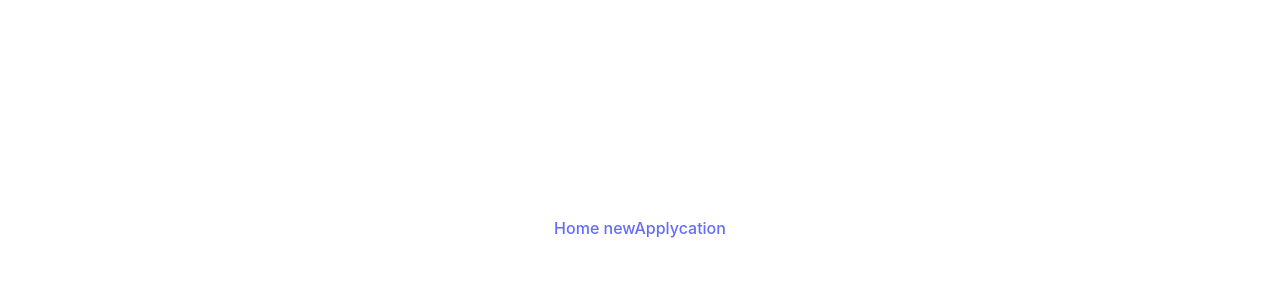
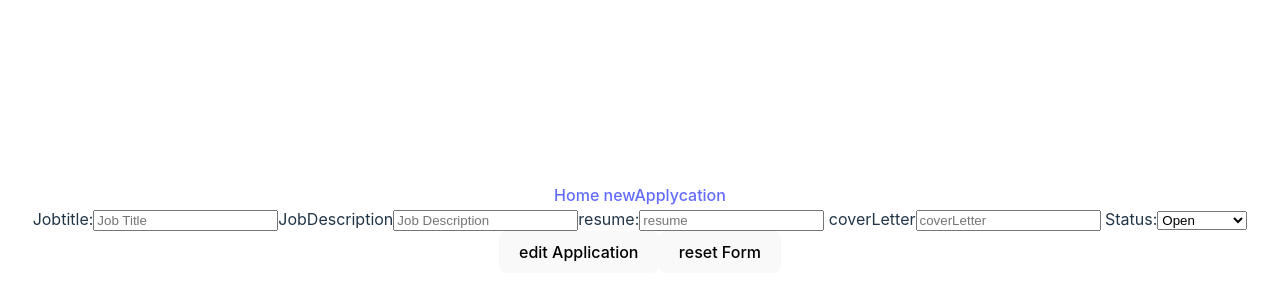
Before and after one commit to Nielskorn/ApplicationMangementApp, a React (Vite) app in the folder frontend/: page /editApplication/1 in a window 1280 px wide. Before the commit this address had no page. Shown: the part 172-472 px from the top of the page. Built offline with nearby package versions, Linux system fonts and the light colour scheme; no server answers.

Commit message:
made edit of Applications possiable im frontend

```diff
--- a/frontend/src/App.tsx
+++ b/frontend/src/App.tsx
@@ -7,6 +7,7 @@ import './App.css'
 import {Link, Route, Routes} from "react-router-dom";
 import Applicationdetails from "./Page/ApplicationDetails.tsx";
 import HomePage from "./Page/HomePage.tsx";
+import EditApplicationSite from "./Page/EditApplicationSite.tsx";
 
 function App() {
 
@@ -24,6 +25,7 @@ function App() {
             <Route path="/application/:id" element={<Applicationdetails/>} />
             <Route path="/"element={<HomePage/>}/>
             <Route path="/newApplication" element={<NewApplicationSite/>}/>
+        <Route path="/editApplication/:id" element={<EditApplicationSite/>} />
         </Routes>
     </>
   )
--- a/frontend/src/Page/ApplicationDetails.tsx
+++ b/frontend/src/Page/ApplicationDetails.tsx
@@ -1,26 +1,32 @@
-import {useParams} from "react-router-dom";
+import {useNavigate, useParams} from "react-router-dom";
 import {useEffect, useState} from "react";
 import axios from "axios";
 import {Application} from "../types/Application.ts";
 
 export default function Applicationdetails(){
     const {id}=useParams<{id:string}>();
+    const navigate=useNavigate()
     //const [data,SetData]=useState<Application>();
     const [jobTitle,setJobTitle]=useState<string>("");
+    const [jobDescription,setJobDescription]=useState<string>("")
     useEffect(()=>{
         const fetchApplication=async ()=>{
             const response=await axios.get<Application>(`/api/application/${id}`);
             setJobTitle(response.data.jobTitle);
+            setJobDescription(response.data.jobDescription)
                 console.log(jobTitle)
         };
         fetchApplication();
     },[id])
-
+function navigateToEditPage(){
+        navigate("/editApplication/"+id)
+}
     return(
         <div className="ApplicationDetails">
             <h1>applicationDetails</h1>
             <h2>{jobTitle}</h2>
-            <q>  </q>
+            <p>{jobDescription}</p>
+            <button onClick={navigateToEditPage}></button>
         </div>
     )
 }
--- /dev/null
+++ b/frontend/src/Page/EditApplicationSite.tsx
@@ -0,0 +1,88 @@
+import {FormEvent, useEffect, useState} from "react";
+import axios from "axios";
+import {useParams} from "react-router-dom";
+import {Application} from "../types/Application.ts";
+
+export default function EditApplicationSite(){
+    const {id}=useParams<{id:string}>();
+    const [jobTitle,setJobTitle]=useState<string>("");
+    const [jobDescription,setJobDescription]=useState<string>("");
+    const [resume,setResume]=useState<string>("");
+    const [coverLetter,setCoverLetter]=useState<string>("");
+    const [appliStatus,setAppliStatus]=useState<string>("");
+    useEffect(()=>{
+        const fetchApplication=async ()=>{
+            const response=await axios.get<Application>(`/api/application/${id}`);
+            setJobTitle(response.data.jobTitle);
+            setJobDescription(response.data.jobDescription)
+            setResume(response.data.resume)
+            setCoverLetter(response.data.coverLetter)
+            setAppliStatus(response.data.appliStatus)
+            console.log(jobTitle)
+        };
+        fetchApplication();
+    },[id])
+    function OnSubmit(event:FormEvent<HTMLFormElement>){
+        event.preventDefault();
+        axios.put("/api/application",{id,jobTitle: jobTitle, jobDescription: jobDescription, resume:resume,
+            coverLetter: coverLetter,appliStatus:appliStatus
+        }).then().catch(error=>{console.log(error)})
+        OnReset()
+    }
+    function OnReset(){
+        setJobTitle("")
+        setJobDescription("")
+        setCoverLetter("")
+        setResume("")
+    }
+    return(
+
+
+        <div>
+            <form className="addForm" onSubmit={OnSubmit} onReset={OnReset}>
+                <label>Jobtitle:
+                    <input type="text"
+                           value={jobTitle}
+                           placeholder="Job Title"
+                           className="formField"
+                           onChange={event => {setJobTitle(event.target.value)}}
+                    />
+                </label>
+                <label>JobDescription
+                    <input type="text"
+                           value={jobDescription}
+                           placeholder="Job Description"
+                           className="formField"
+                           onChange={event => {setJobDescription(event.target.value)}}
+                    />
+                </label>
+                <label>resume:
+                    <input type="text"
+                           value={resume}
+                           placeholder="resume"
+                           className="formField"
+                           onChange={event => {setResume(event.target.value)}}
+                    />
+                </label>
+                <label> coverLetter
+                    <input type="text"
+                           value={coverLetter}
+                           placeholder="coverLetter"
+                           className="formField"
+                           onChange={event => {setCoverLetter(event.target.value)}}
+                    />
+                </label>
+                <label> Status:
+                    <select onChange={event => setAppliStatus(event.target.value)}>
+                        <option value="OPEN">Open</option>
+                        <option value="IN_PROGRESS">in Progress</option>
+                        <option value="CLOSED">Close</option>
+                        <option value="SUCCESS">success</option>
+                    </select>
+                </label>
+                <button type={"submit"}>edit Application</button>
+                <button type={"reset"}>reset Form</button>
+            </form>
+        </div>
+    )
+}
```
